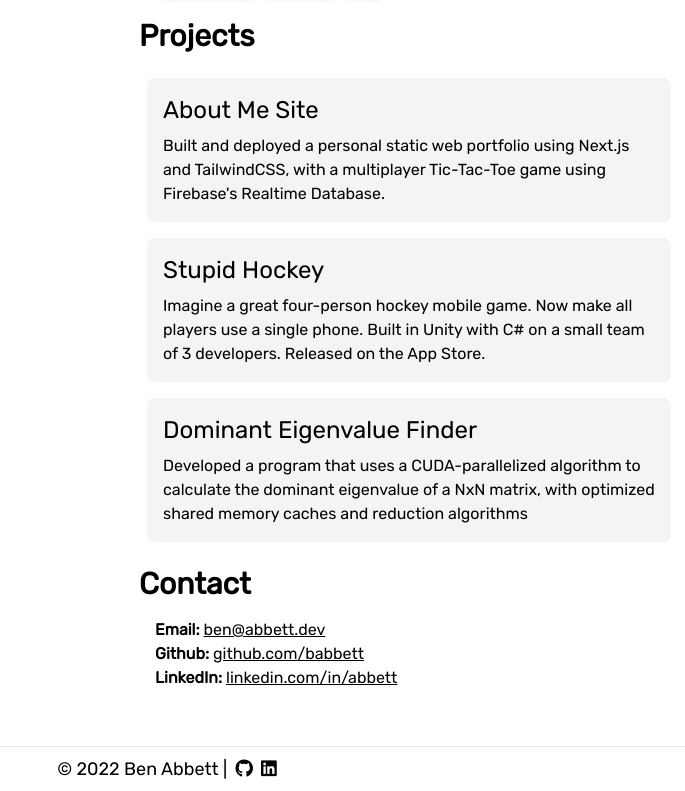
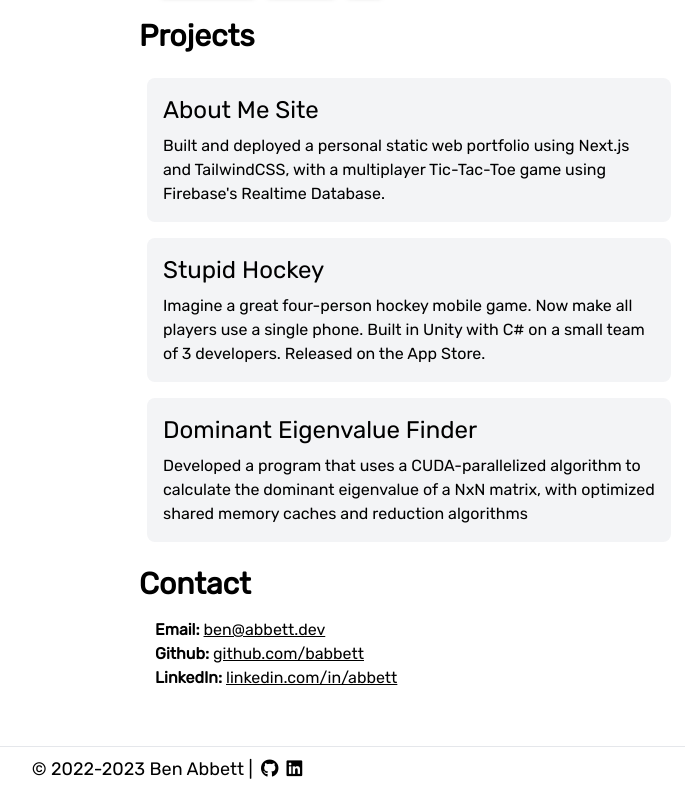
Before and after one commit to babbett/abbett-dev, a Next.js app in the folder abbett-dev/abbett-dev-site/: page / in a window 1280 px wide. Shown: the part 502-1293 px from the top of the page, without its empty margins (471-1156 px from the left). Built offline with nearby package versions, Linux system fonts and the light colour scheme.

Commit message:
Updated year

```diff
--- a/abbett-dev/abbett-dev-site/components/Footer.tsx
+++ b/abbett-dev/abbett-dev-site/components/Footer.tsx
@@ -2,7 +2,7 @@ const Footer = () => {
     return (
         <div className="md:py-2 py-5 w-full flex-none">
             <hr className="my-2 mx-auto w-11/12"/>
-            <h4 className="text-lg text-center dark:text-white">© 2022 Ben Abbett | {ExternalLinks()}</h4>
+            <h4 className="text-lg text-center dark:text-white">© 2022-2023 Ben Abbett | {ExternalLinks()}</h4>
         </div>
     );
 }
```
